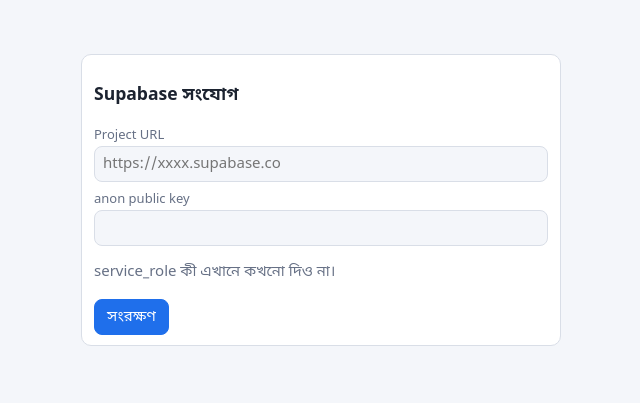
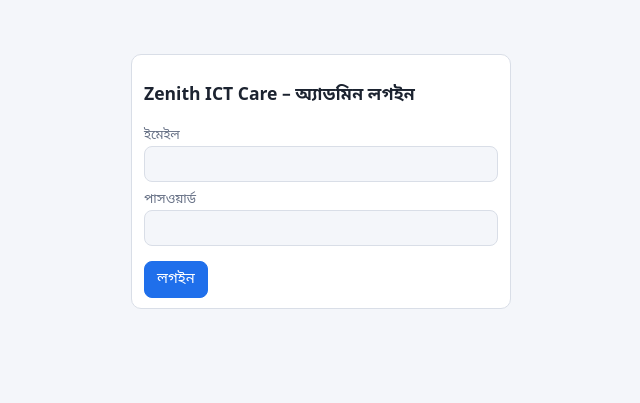
Before and after one commit to enasiruddin/zenithictcare, a plain HTML site: page index.html in a window 1280 px wide. Shown: the whole page, without its empty margins (319-959 px from the left). Drawn offline with nearby package versions, Linux system fonts and the light colour scheme.

Commit message:
Update1.2  index.html

```diff
--- a/index.html
+++ b/index.html
@@ -2211,8 +2211,8 @@ async function delY(id) {
 
 // ---------- Supabase (ডেটাবেস) ----------
 // Supabase-এর URL ও কী (ফাঁকা থাকলে লগইনের আগে ইনপুট নেয়)
-const SB_URL = "";
-const SB_KEY = "";
+const SB_URL = "https://oallnaqwyzmxgohgbarc.supabase.co";
+const SB_KEY = "sb_publishable_aY-4PjzcNxLZm5KEtVr39w__KrV09Mk";
 // sb = Supabase ক্লায়েন্ট
 let sb = null;
 // সংযোগের তথ্য নেয় (কোডের মান, নাহলে localStorage থেকে)
```
